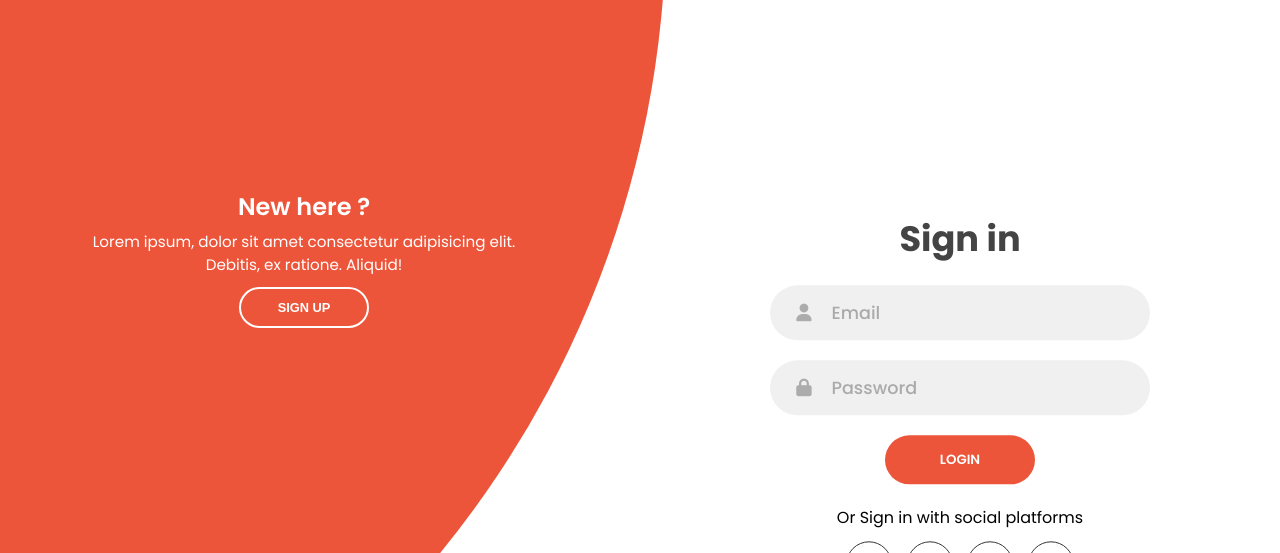
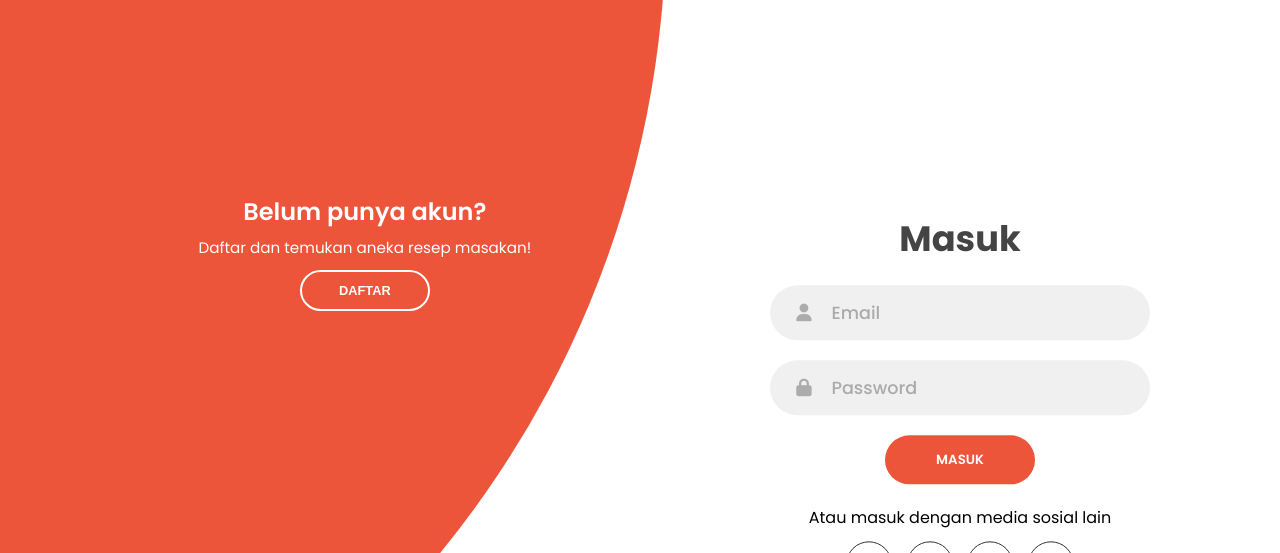
Before and after one commit to Dwiranata/laman-login-resep, a plain HTML site: page index.html in a window 1280 px wide. Shown: the top 553 px of the page. Drawn offline with Linux system fonts and the light colour scheme.

Commit message:
index.html

```diff
--- a/index.html
+++ b/index.html
@@ -14,7 +14,7 @@
       <div class="forms-container">
         <div class="signin-signup">
           <form action="#" class="sign-in-form">
-            <h2 class="title">Sign in</h2>
+            <h2 class="title">Masuk</h2>
             <div class="input-field">
               <i class="fas fa-user"></i>
               <input type="email" placeholder="Email" id="email_signin" />
@@ -23,8 +23,8 @@
               <i class="fas fa-lock"></i>
               <input type="password" placeholder="Password" id="psw_signin" autocomplete="new-password" />
             </div>
-            <input type="submit" value="Login" id="signin-button" class="btn solid" />
-            <p class="social-text">Or Sign in with social platforms</p>
+            <input type="submit" value="Masuk" id="signin-button" class="btn solid" />
+            <p class="social-text">Atau masuk dengan media sosial lain</p>
             <div class="social-media">
               <a href="#" class="social-icon">
                 <i class="fab fa-facebook-f"></i>
@@ -41,7 +41,7 @@
             </div>
           </form>
           <form action="#" class="sign-up-form">
-            <h2 class="title">Sign up</h2>
+            <h2 class="title">Daftar</h2>
             <div class="input-field">
               <i class="fas fa-user"></i>
               <input type="text" placeholder="Name" id="name" />
@@ -59,7 +59,7 @@
               <input type="password" placeholder="Password" id="psw_signup" autocomplete="new-password" />
             </div>
             <input type="submit" class="btn" id="signup-button" value="Sign up" />
-            <p class="social-text">Or Sign up with social platforms</p>
+            <p class="social-text">Atau masuk dengan media sosial lain</p>
             <div class="social-media">
               <a href="#" class="social-icon">
                 <i class="fab fa-facebook-f"></i>
@@ -81,17 +81,17 @@
       <div class="panels-container">
         <div class="panel left-panel">
           <div class="content">
-            <h3>New here ?</h3>
-            <p>Lorem ipsum, dolor sit amet consectetur adipisicing elit. Debitis, ex ratione. Aliquid!</p>
-            <button class="btn transparent" id="sign-up-btn">Sign up</button>
+            <h3>Belum punya akun?</h3>
+            <p>Daftar dan temukan aneka resep masakan!</p>
+            <button class="btn transparent" id="sign-up-btn">Daftar</button>
           </div>
           <img src="img/log.svg" class="image" alt="" />
         </div>
         <div class="panel right-panel">
           <div class="content">
-            <h3>One of us ?</h3>
-            <p>Lorem ipsum dolor sit amet consectetur adipisicing elit. Nostrum laboriosam ad deleniti.</p>
-            <button class="btn transparent" id="sign-in-btn">Sign in</button>
+            <h3>Sudah punya akun?</h3>
+            <p>Masuk dan temukan aneka resep masakan.</p>
+            <button class="btn transparent" id="sign-in-btn">Masuk</button>
           </div>
           <img src="img/register.svg" class="image" alt="" />
         </div>
```
